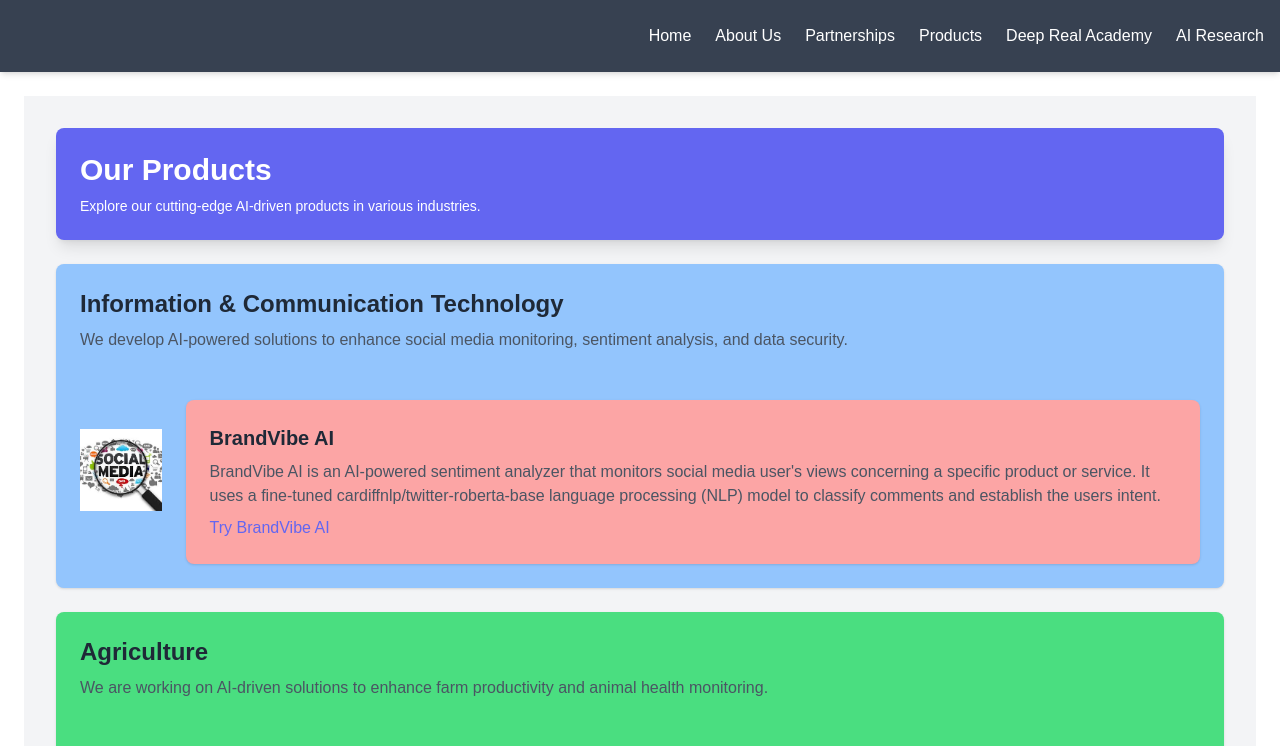
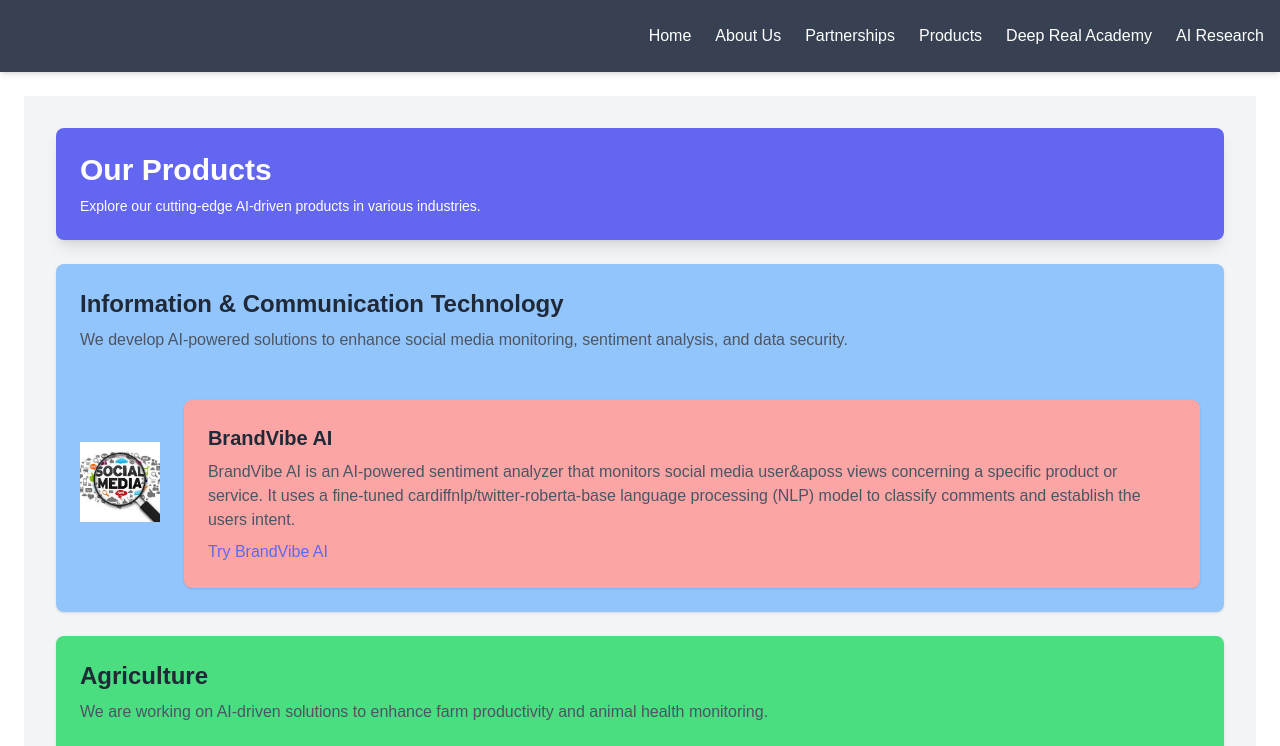
Before and after one commit to HenryKiprotich/deeprealwebsite.ai, a Next.js app: page /products in a window 1280 px wide. Shown: the top 746 px of the page. Built offline with nearby package versions, Linux system fonts and the light colour scheme.

Commit message:
Corrected the apos error in products page

```diff
--- a/app/products/page.tsx
+++ b/app/products/page.tsx
@@ -27,7 +27,7 @@
           <div className="mt-6 bg-red-300 p-6 shadow rounded-lg">
             <h3 className="text-xl font-semibold text-gray-800">BrandVibe AI</h3>
             <p className="mt-2 text-gray-600">
-              BrandVibe AI is an AI-powered sentiment analyzer that monitors social media user's views concerning a specific product
+              BrandVibe AI is an AI-powered sentiment analyzer that monitors social media user&aposs views concerning a specific product
               or service. It uses a fine-tuned cardiffnlp/twitter-roberta-base language processing (NLP) model to classify comments and establish the users intent.
             </p>
             <a href="https://deepscanai.com" target="_blank" className="text-indigo-500 hover:underline mt-2 inline-block">
```
